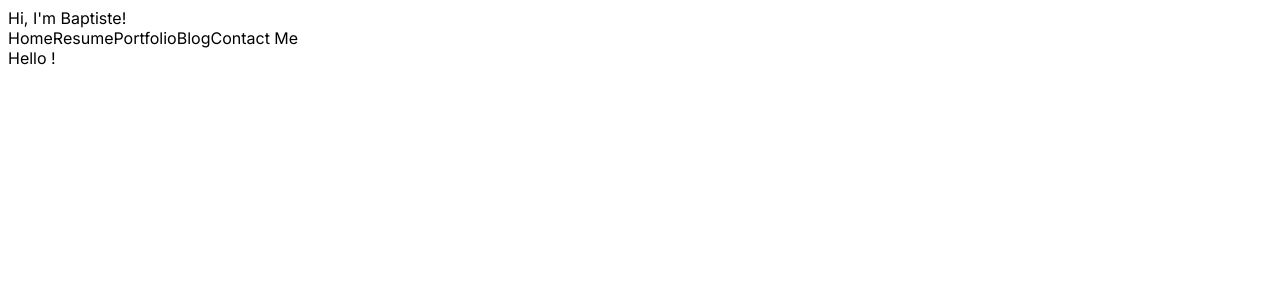
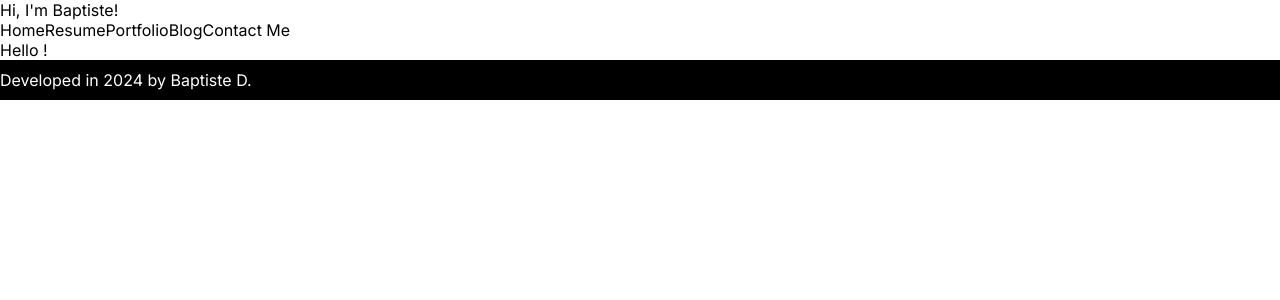
Before and after one commit to baptiste-dubillaud/personal-website, a Next.js app: page / in a window 1280 px wide. Shown: the top 300 px of the page. Built offline with nearby package versions, Linux system fonts and the light colour scheme.

Commit message:
Added base footer

```diff
--- a/src/app/layout.js
+++ b/src/app/layout.js
@@ -1,6 +1,7 @@
 import { Inter } from "next/font/google";
 import "./globals.css";
 import NavigationBarComponent from "@/components/core/navigationBar/NavigationBar";
+import FooterComponent from "@/components/core/footer/Footer";
 
 const inter = Inter({ subsets: ["latin"] });
 
@@ -12,9 +13,10 @@ export const metadata = {
 export default function RootLayout({ children }) {
     return (
         <html lang="en">
-            <body className={inter.className}>
+            <body className={inter.className} style={{margin: 0, padding: 0, width: "100vw"}}>
                 <NavigationBarComponent/>
                 {children}
+                <FooterComponent/>
             </body>
         </html>
     );
--- /dev/null
+++ b/src/components/core/footer/Footer.js
@@ -0,0 +1,10 @@
+import styles from "./Footer.module.css"
+
+export default function FooterComponent({}) {
+
+    return (
+        <div className={styles.footer_container}>
+            Developed in 2024 by Baptiste D.
+        </div>
+    )
+}
--- /dev/null
+++ b/src/components/core/footer/Footer.module.css
@@ -0,0 +1,5 @@
+.footer_container {
+    background-color: black;
+    color: white;
+    padding: 10px 0px;
+}
```
